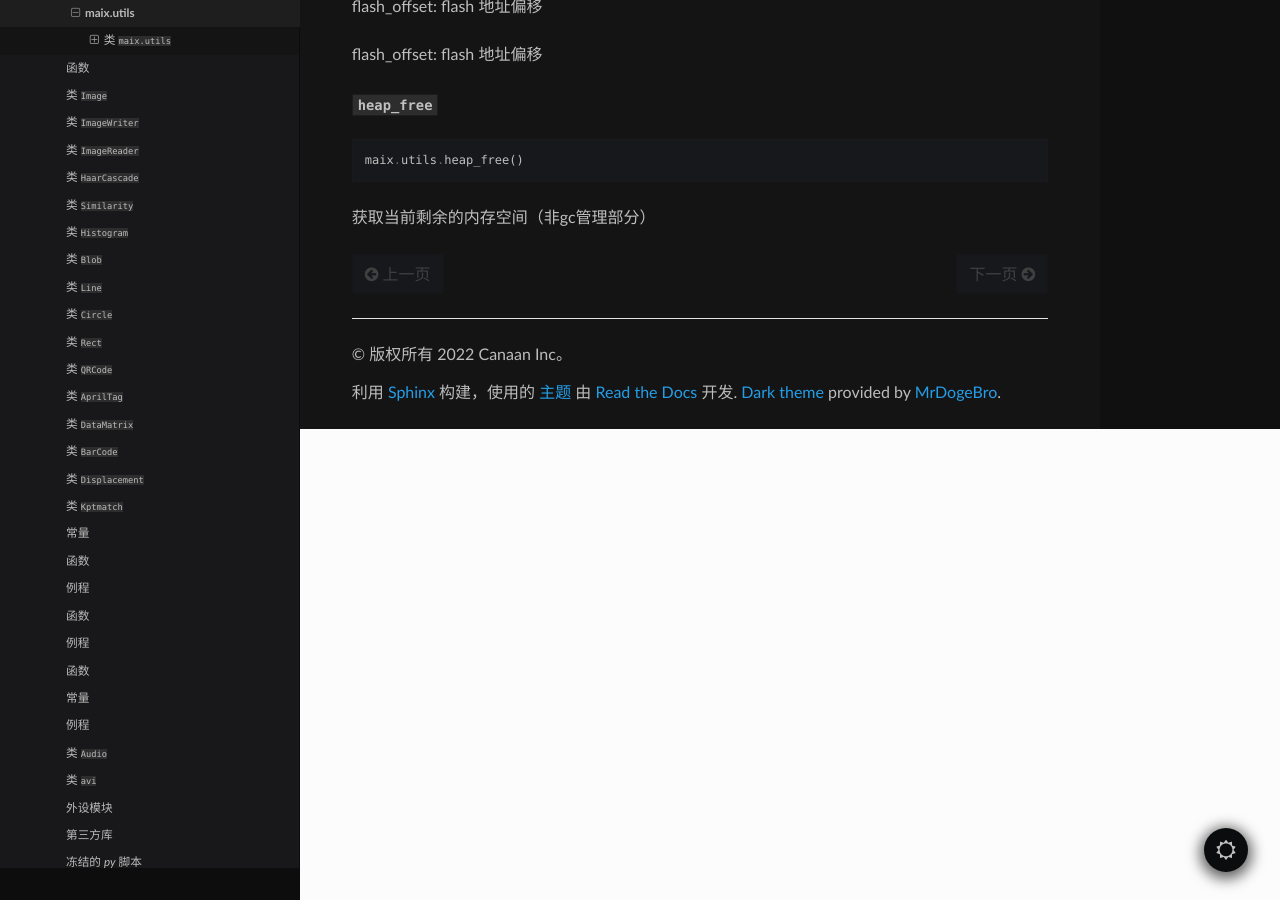
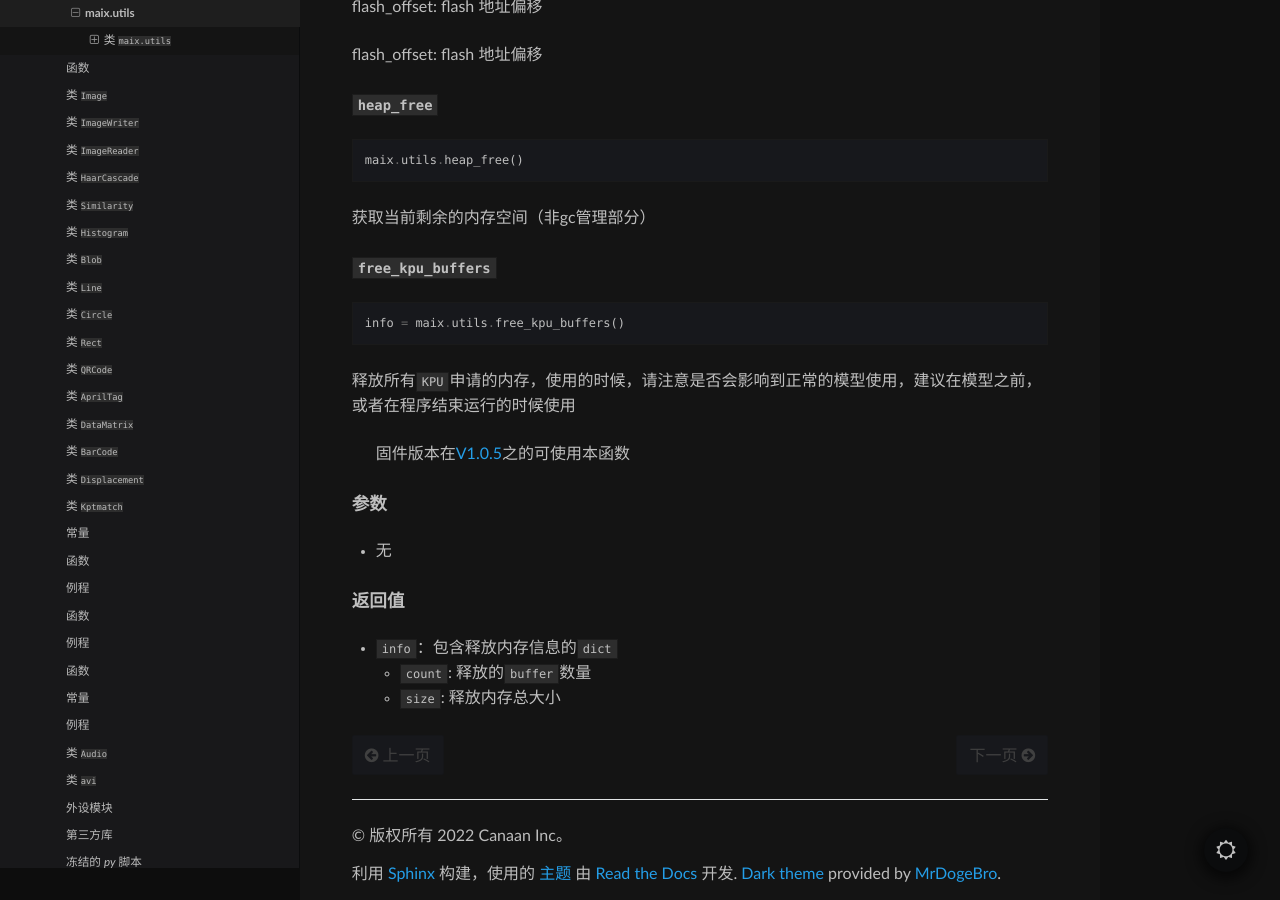
Before and after one commit to kendryte/canmv_docs, a Sphinx documentation site: the page built from source/canmv/library/canmv/maix/maix.utils.md, in a window 1280 px wide and 900 px high, scrolled down 922 px. Built offline with Sphinx 7.4.7 and the Read the Docs theme 2.0.0, drawn with Linux system fonts in a browser that asks for light colours.

Commit message:
Update maix.utils.

````diff
--- a/source/canmv/library/canmv/maix/maix.utils.md
+++ b/source/canmv/library/canmv/maix/maix.utils.md
@@ -44,3 +44,23 @@ maix.utils.heap_free()
 ```
 
 获取当前剩余的内存空间（非gc管理部分）
+
+#### `free_kpu_buffers`
+
+```python
+info = maix.utils.free_kpu_buffers()
+```
+
+释放所有`KPU`申请的内存，使用的时候，请注意是否会影响到正常的模型使用，建议在模型之前，或者在程序结束运行的时候使用
+
+> 固件版本在[V1.0.5](https://github.com/kendryte/canmv/releases/tag/v1.0.5)之的可使用本函数
+
+##### 参数
+
+* 无
+
+##### 返回值
+
+* `info`：包含释放内存信息的`dict`
+    - `count`: 释放的`buffer`数量
+    - `size`: 释放内存总大小
````
